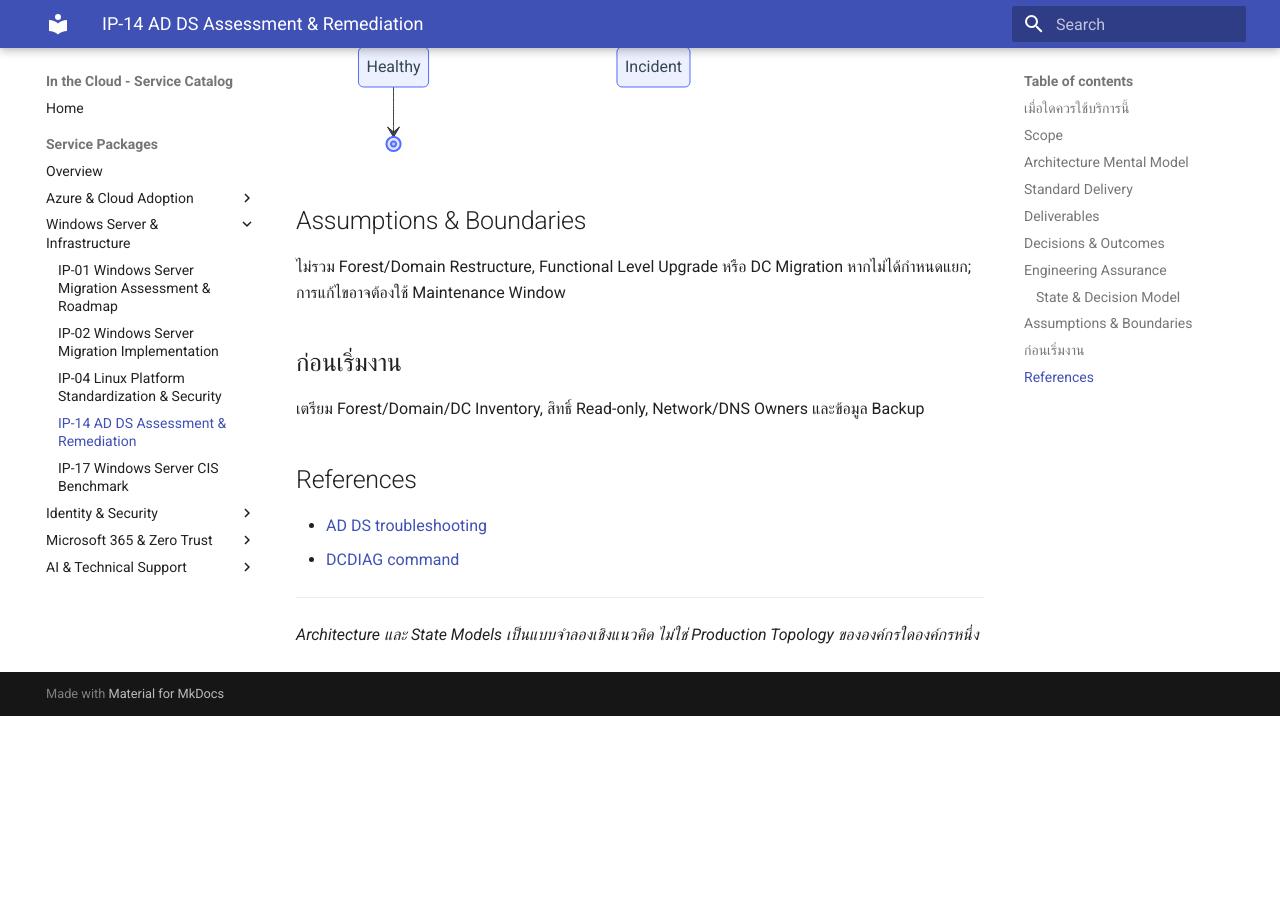
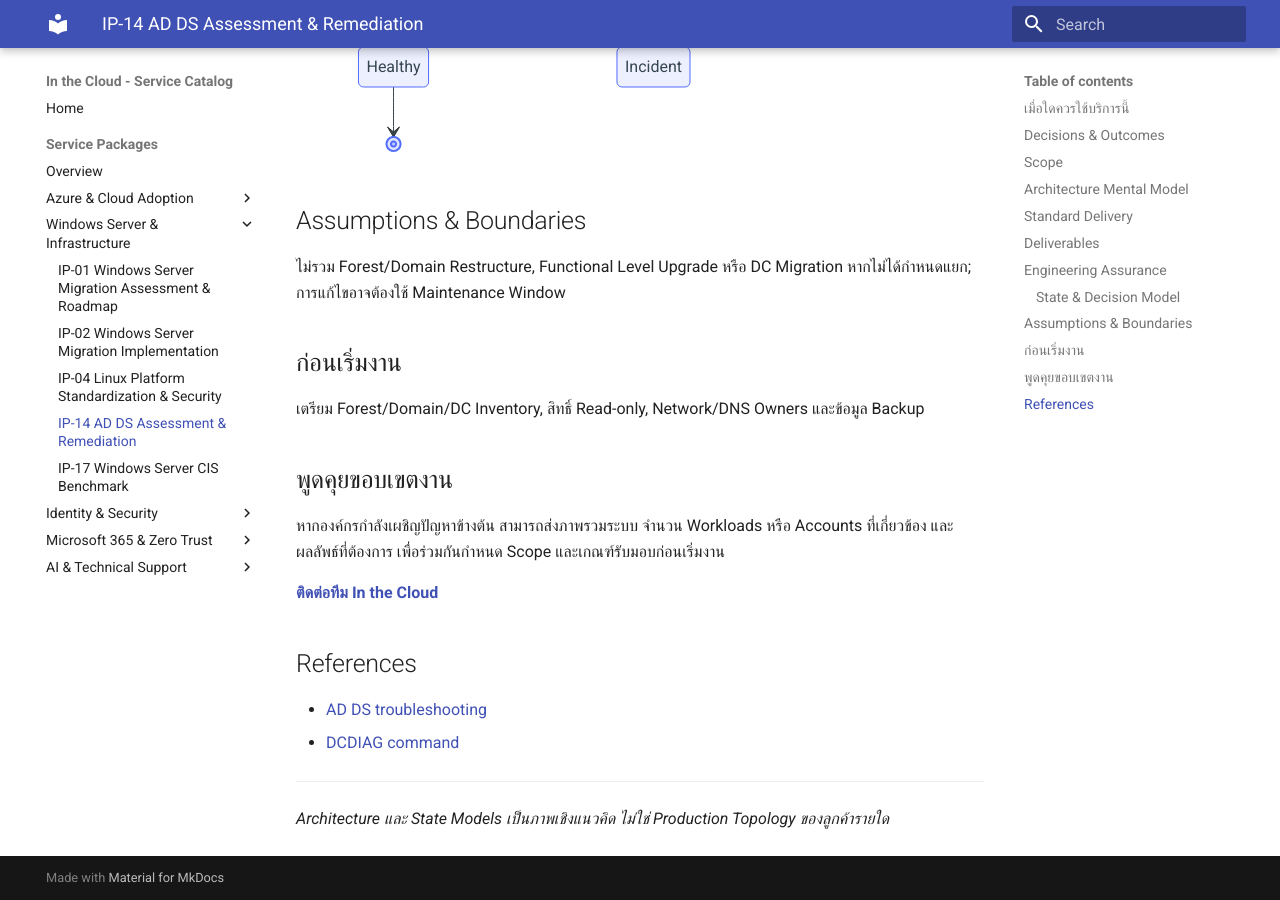
Before and after one commit to inthecloudth/service-catalog, an MkDocs documentation site: the page built from docs/services/ip-14-ad-ds-assessment-remediation.md, in a window 1280 px wide and 900 px high, scrolled down 2518 px. Built offline with MkDocs 1.6.1 and Material for MkDocs 9.7.7, drawn with Linux system fonts in a browser that asks for light colours; before the commit the page ends 3234 px from its top, so only the background shows below that; some of the changed text lies outside the part shown.

Commit message:
docs(catalog): prioritize buyer outcomes and contact path for IP-14

```diff
--- a/docs/services/ip-14-ad-ds-assessment-remediation.md
+++ b/docs/services/ip-14-ad-ds-assessment-remediation.md
@@ -80,10 +80,17 @@ stateDiagram-v2
 
 เตรียม Forest/Domain/DC Inventory, สิทธิ์ Read-only, Network/DNS Owners และข้อมูล Backup
 
+## พูดคุยขอบเขตงาน
+
+หากองค์กรกำลังเผชิญปัญหาข้างต้น สามารถส่งภาพรวมระบบ จำนวน Workloads หรือ Accounts ที่เกี่ยวข้อง และผลลัพธ์ที่ต้องการ เพื่อร่วมกันกำหนด Scope และเกณฑ์รับมอบก่อนเริ่มงาน
+
+**[ติดต่อทีม In the Cloud](mailto:info@inthecloud.co.th?subject=Service%20IP-14)**
+
 ## References
 
 - [AD DS troubleshooting](https://learn.microsoft.com/en-us/windows-server/identity/ad-ds/manage/ad-ds-troubleshooting)
 - [DCDIAG command](https://learn.microsoft.com/en-us/windows-server/administration/windows-commands/dcdiag)
 
 ---
-*Architecture และ State Models เป็นแบบจำลองเชิงแนวคิด ไม่ใช่ Production Topology ขององค์กรใดองค์กรหนึ่ง*
+
+*Architecture และ State Models เป็นภาพเชิงแนวคิด ไม่ใช่ Production Topology ของลูกค้ารายใด*
```
Also changed, not shown: other parts of docs/services/ip-14-ad-ds-assessment-remediation.md (+6 -6 lines).
